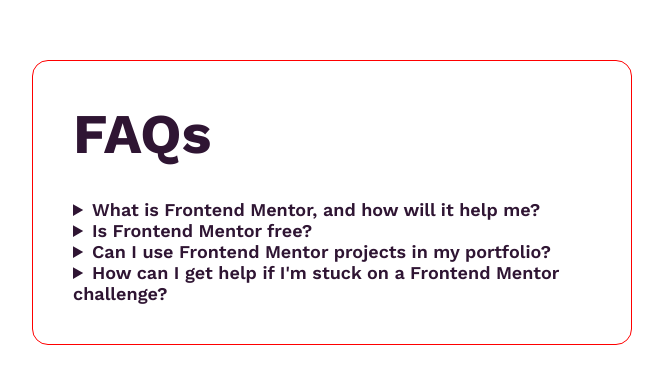
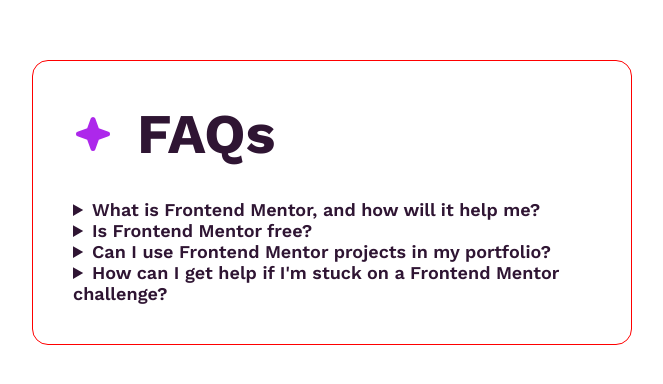
Before and after one commit to Marjolein-Kasman-de-Jong/faq-accordion, a plain HTML site: page index.html in a window 1280 px wide. Shown: the part 198-582 px from the top of the page, without its empty margins (308-971 px from the left). Drawn offline with Linux system fonts and the light colour scheme.

Commit message:
Style heading

```diff
--- a/assets/styles/styles.css
+++ b/assets/styles/styles.css
@@ -139,3 +139,21 @@ main {
         border-radius: 16px;
     }
 }
+
+/* Heading */
+
+.heading-1 {
+    display: flex;
+    align-items: center;
+    gap: 24px;
+
+    .star-icon {
+        width: 24px;
+        height: 24px;
+
+        @media screen and (min-width: 600px) {
+            width: 40px;
+            height: 40px;
+        }
+    }
+}
--- a/index.html
+++ b/index.html
@@ -13,7 +13,10 @@
 <body>
     <main>
         <section class="faq-container">
-            <h2 class="heading-1">FAQs</h2>
+            <h2 class="heading-1">
+                <img class="star-icon" src="assets\images\icon-star.svg" alt="Star icon">
+                FAQs
+            </h2>
             <div class="faq-wrapper">
                 <details name="faq">
                     <summary class="faq-question">
```
